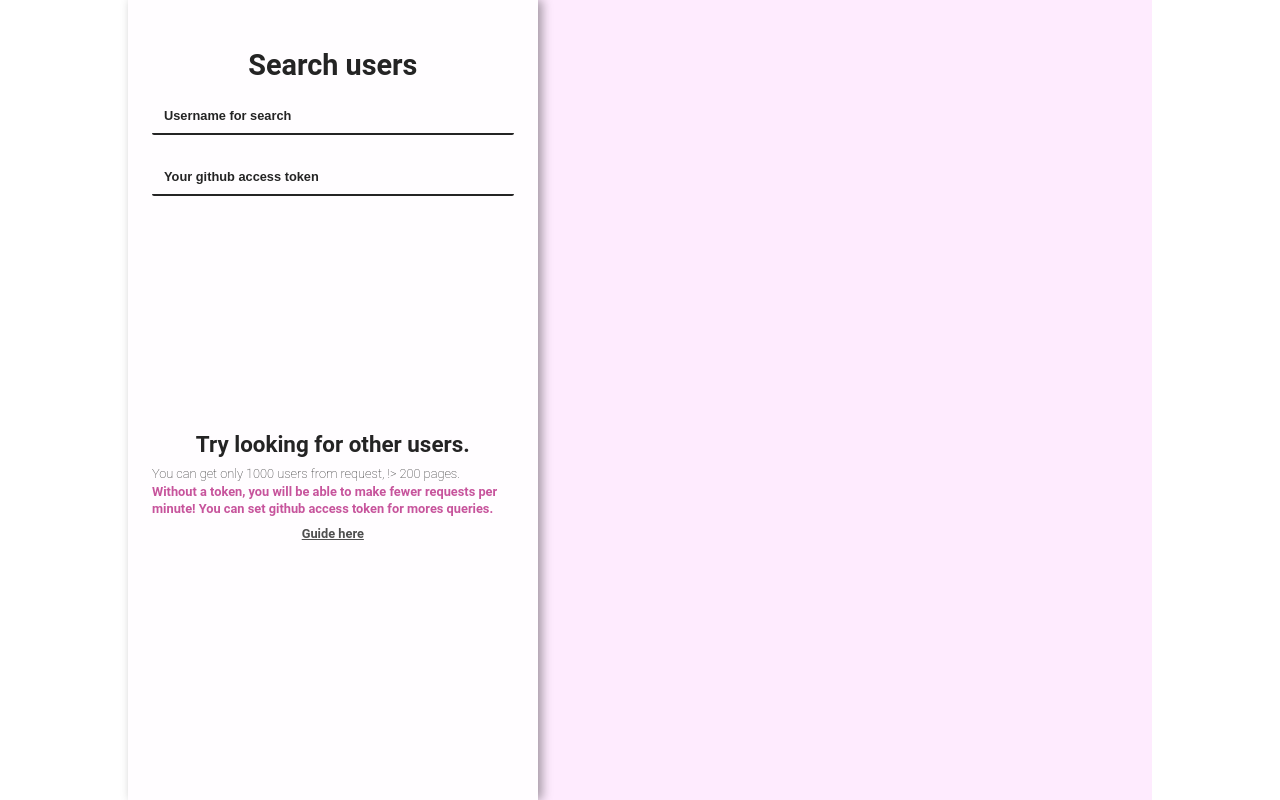
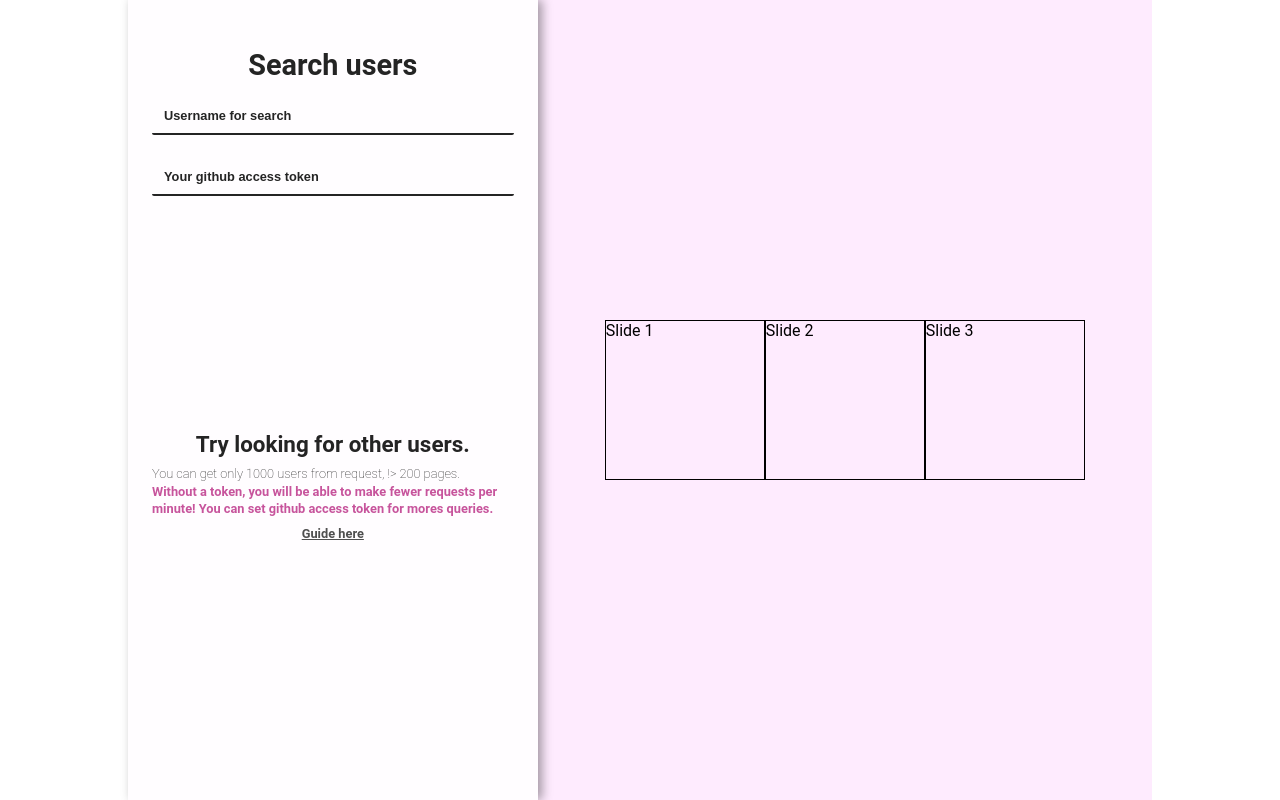
Before and after one commit to DarkKeksik/Search-users-to-github, a React app: page / in a window 1280 px wide. Built offline with nearby package versions, Linux system fonts and the light colour scheme.

Commit message:
feat: (blockRepositories): * Added block Repositories * Started work with slider

```diff
--- a/app/App.tsx
+++ b/app/App.tsx
@@ -1,7 +1,7 @@
 import React, { FC } from 'react'
 
 import MainLayout from './src/Layouts/MainLayout'
-import { UsersSection } from './src/Components'
+import { UsersSection, Repositories } from './src/Components'
 import * as Styled from './App.styled'
 
 const App: FC = () => {
@@ -10,6 +10,7 @@ const App: FC = () => {
       <Styled.GlobalStyle/>
       <MainLayout>
         <UsersSection />
+        <Repositories />
       </MainLayout>
     </>
   )
--- /dev/null
+++ b/app/src/Components/Repositories/Repositories.styled.ts
@@ -0,0 +1,22 @@
+import styled from 'styled-components'
+
+export const Repositories = styled.section`
+  display: flex;
+  justify-content: center;
+  align-items: center;
+  padding: 1rem;
+`
+
+export const Slider = styled.section`
+  display: flex;
+  gap: .625rem;
+  max-width: 20rem;
+  width: 100%;
+  overflow: hidden;
+`
+
+export const Repository = styled.div`
+  flex: 0 0 6.25rem;
+  height: 6.25rem;
+  background: red;
+`
--- /dev/null
+++ b/app/src/Components/Repositories/index.tsx
@@ -0,0 +1,23 @@
+import React from 'react'
+import * as Styled from './Repositories.styled'
+import { Slider } from '../'
+
+const Repositories = () => {
+  const sliderConfig = {
+    width: '30rem',
+    spacing: '0',
+    cols: 3
+  }
+
+  return (
+    <Styled.Repositories>
+      <Slider {...sliderConfig}>
+        <div>Slide 1</div>
+        <div>Slide 2</div>
+        <div>Slide 3</div>
+      </Slider>
+    </Styled.Repositories>
+  )
+}
+
+export default Repositories
--- /dev/null
+++ b/app/src/Components/Slider/Slider.styled.ts
@@ -0,0 +1,22 @@
+import styled, { css } from 'styled-components'
+import { SliderProps } from "./types"
+
+export const Slider = styled.section<SliderProps>`
+  display: flex;
+  gap: ${({ spacing }) => spacing || '.625rem;' };
+  max-width: ${({ width }) => width || '100%' };
+  width: 100%;
+  overflow: hidden;
+`
+
+/**
+ * Calc result = size + all css attrs with size
+ * margin, border .etc
+ * @TODO calc should be moved to a function
+ * */
+export const Item = styled.div<{size?: string}>`
+  border: 1px solid black;
+
+  flex: 0 0 ${({size}) => size ? css`calc(${size} - 2px)` : css`calc(6.25rem + 1px)`};
+  height: ${({size}) => size ? css`calc(${size} - 2px)` : css`calc(6.25rem + 1px)`};
+`
--- /dev/null
+++ b/app/src/Components/Slider/index.tsx
@@ -0,0 +1,30 @@
+import React, { FC, PropsWithChildren, useMemo } from 'react'
+import * as Styled from './Slider.styled'
+import { SliderProps } from './types'
+
+const Slider: FC<PropsWithChildren & SliderProps> = (props) => {
+  const {
+    children,
+    cols,
+    width,
+    ...sliderProps
+  } = props
+
+  // @TODO Need to add a prop 'spacing' to the width and fix type
+  const slideSize: string = useMemo(() => {
+    const [widthNumber, widthUnit] = width.match(/^[.]?\d+[.]?\d*|(\D+)/gi)
+    return (widthNumber / cols) + widthUnit
+  }, [width, cols])
+
+  return (
+    <Styled.Slider width={width} { ...sliderProps }>
+        { React.Children.map(children, (child) =>
+          <Styled.Item size={slideSize}>
+            { child }
+          </Styled.Item>
+        )}
+    </Styled.Slider>
+  )
+}
+
+export default Slider
--- /dev/null
+++ b/app/src/Components/Slider/types.ts
@@ -0,0 +1,5 @@
+export type SliderProps = {
+  width?: string
+  spacing?: string
+  cols?: number
+}
--- a/app/src/Components/UsersCards/Components/Card/index.tsx
+++ b/app/src/Components/UsersCards/Components/Card/index.tsx
@@ -7,7 +7,7 @@ const Card: FC<GithubUserProps> = ({name, avatarUrl, html_url}) => (
   <Styled.Card>
     <Styled.Avatar src={avatarUrl} />
     <Styled.Name>{name}</Styled.Name>
-    <Styled.Button href={`${html_url}?tab=repositories`} target='__blank'>View repos</Styled.Button>
+    <Styled.Button href={`${html_url}?tab=repositories`} target='__blank'>repositories</Styled.Button>
   </Styled.Card>
 )
 
--- a/app/src/Components/index.ts
+++ b/app/src/Components/index.ts
@@ -4,3 +4,5 @@ export {default as UsersSearch} from './UsersSearch'
 export {default as UsersSection} from './UsersSection'
 export {default as Pagination} from './Pagination'
 export {default as Preloader} from './Preloader'
+export {default as Repositories} from './Repositories'
+export {default as Slider} from './Slider'
--- a/app/src/Layouts/MainLayout/MainLayout.styled.ts
+++ b/app/src/Layouts/MainLayout/MainLayout.styled.ts
@@ -2,7 +2,7 @@ import styled from 'styled-components'
 
 export const MainLayout = styled.div`
   display: grid;
-  grid-template-columns: minmax(400px, .8fr ) 1.2fr;
+  grid-template-columns: minmax(25rem, .8fr ) 1.2fr;
   max-width: 1024px;
   width: 100%;
   margin: 0 auto;
```
